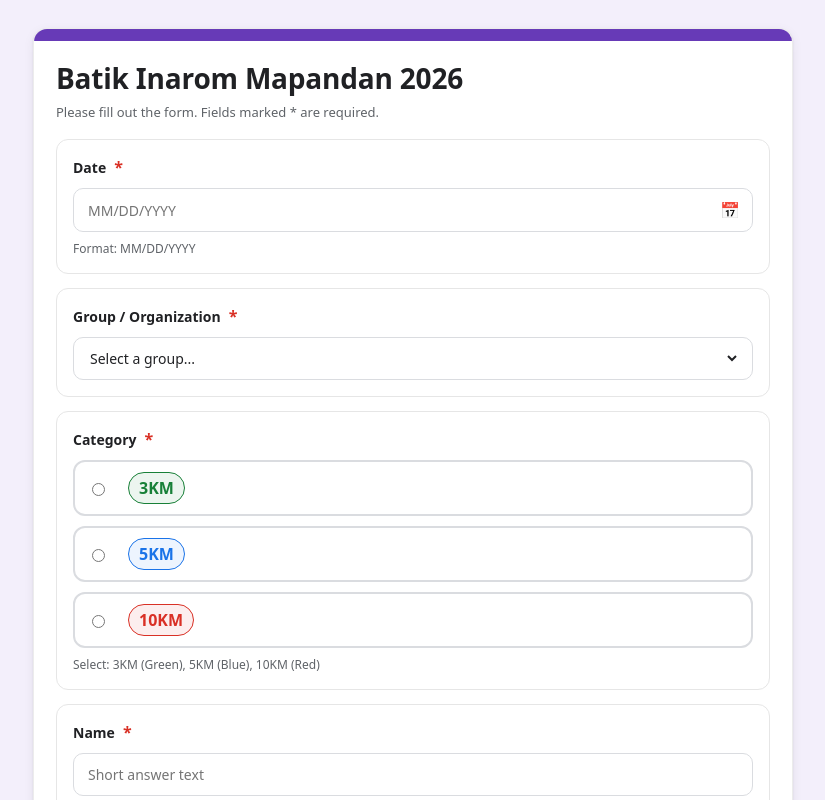
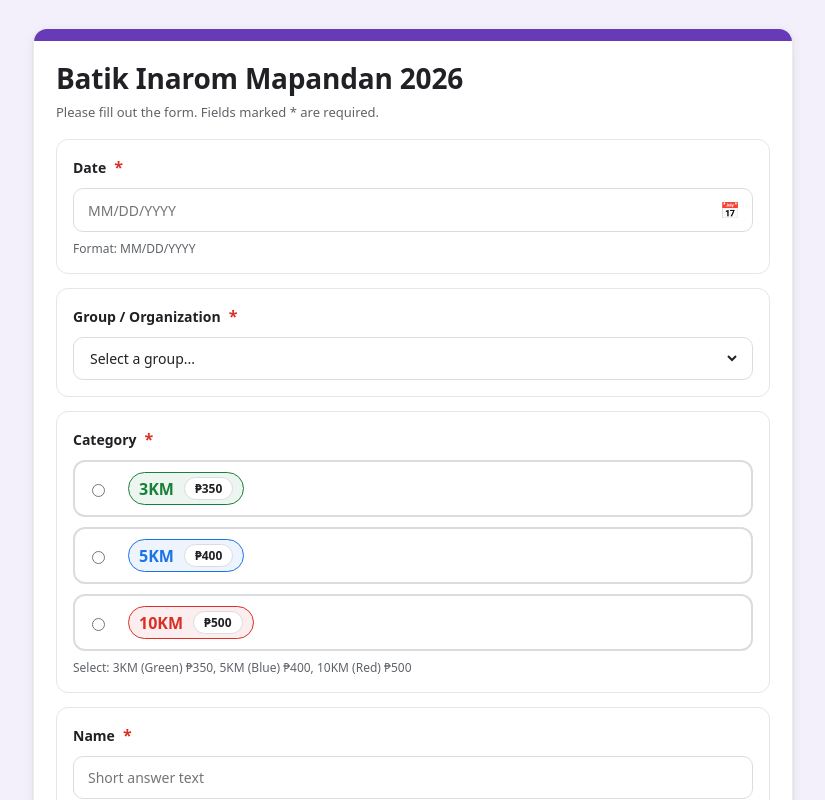
Before and after one commit to Roriber/funrun-form, a React (Vite) app: page / in a window 1280 px wide. Shown: the top 800 px of the page, without its empty margins (227-1052 px from the left). Built offline with nearby package versions, Linux system fonts and the light colour scheme.

Commit message:
fixing the amount in the fun run category

```diff
--- a/src/FunRunForm.jsx
+++ b/src/FunRunForm.jsx
@@ -19,11 +19,11 @@ const CATEGORY_OPTIONS = [
   { label: "Other", value: "OTHER" },
 ];
 
-// ✅ NEW: RUN CATEGORY / DISTANCE (with colors)
+// ✅ RUN CATEGORY / DISTANCE (with colors + AMOUNT)
 const DISTANCE_OPTIONS = [
-  { label: "3KM", value: "3KM", color: "#188038" }, // green
-  { label: "5KM", value: "5KM", color: "#1a73e8" }, // blue
-  { label: "10KM", value: "10KM", color: "#d93025" }, // red
+  { label: "3KM", value: "3KM", color: "#188038", amount: 350 }, // green
+  { label: "5KM", value: "5KM", color: "#1a73e8", amount: 400 }, // blue
+  { label: "10KM", value: "10KM", color: "#d93025", amount: 500 }, // red
 ];
 
 function fileToBase64(file) {
@@ -49,7 +49,7 @@ export default function FunRunForm() {
   const [categoryBase, setCategoryBase] = useState("");
   const [categoryOther, setCategoryOther] = useState("");
 
-  // ✅ NEW: Distance
+  // ✅ Distance
   const [distance, setDistance] = useState("");
 
   // ✅ Main contact
@@ -129,6 +129,12 @@ export default function FunRunForm() {
     return categoryOther.trim() ? `OTHER: ${categoryOther.trim()}` : "OTHER";
   }, [categoryBase, categoryOther]);
 
+  // ✅ selected amount for UI display only
+  const selectedAmount = useMemo(() => {
+    const found = DISTANCE_OPTIONS.find((d) => d.value === distance);
+    return found ? found.amount : "";
+  }, [distance]);
+
   async function handleSubmit(e) {
     e.preventDefault();
     closeModal();
@@ -148,7 +154,7 @@ export default function FunRunForm() {
       return notifyError("Please type your Group / Section in 'Other'.");
     }
 
-    // ✅ NEW: Distance validation
+    // ✅ Distance validation
     if (!distance) return notifyError("Please select your Run Category (3KM / 5KM / 10KM).");
 
     // ✅ Contact number validation (numbers only, 10–15)
@@ -200,7 +206,7 @@ export default function FunRunForm() {
         categoryOther: categoryOther.trim(),
         categoryDisplay,
 
-        // ✅ NEW: distance
+        // ✅ distance
         distance, // "3KM" | "5KM" | "10KM"
 
         contactNumber: cleanContact,
@@ -258,7 +264,7 @@ export default function FunRunForm() {
             </div>
           </Field>
 
-          {/* ✅ RENAMED label: Group / Section (still uses categoryBase internally) */}
+          {/* ✅ Group / Organization (do not change label) */}
           <Field label="Group / Organization" required>
             <div style={styles.inputWrap}>
               <select
@@ -294,8 +300,16 @@ export default function FunRunForm() {
             )}
           </Field>
 
-          {/* ✅ NEW: Run Category / Distance (colored) */}
-          <Field label="Category" required helper="Select: 3KM (Green), 5KM (Blue), 10KM (Red)">
+          {/* ✅ Category (do not change label) + amounts shown in UI only */}
+          <Field
+            label="Category"
+            required
+            helper={
+              distance
+                ? `Selected: ${distance} — ₱${selectedAmount}`
+                : "Select: 3KM (Green) ₱350, 5KM (Blue) ₱400, 10KM (Red) ₱500"
+            }
+          >
             <div style={styles.radioGroup}>
               {DISTANCE_OPTIONS.map((d) => {
                 const checked = distance === d.value;
@@ -328,9 +342,26 @@ export default function FunRunForm() {
                         borderRadius: 999,
                         border: `1px solid ${d.color}`,
                         background: `${d.color}14`,
+                        display: "inline-flex",
+                        alignItems: "center",
+                        gap: 10,
                       }}
                     >
-                      {d.label}
+                      <span>{d.label}</span>
+
+                      <span
+                        style={{
+                          fontWeight: 900,
+                          color: "#202124",
+                          background: "#fff",
+                          borderRadius: 999,
+                          padding: "2px 10px",
+                          border: "1px solid #dadce0",
+                          fontSize: 12,
+                        }}
+                      >
+                        ₱{d.amount}
+                      </span>
                     </span>
                   </label>
                 );
```
